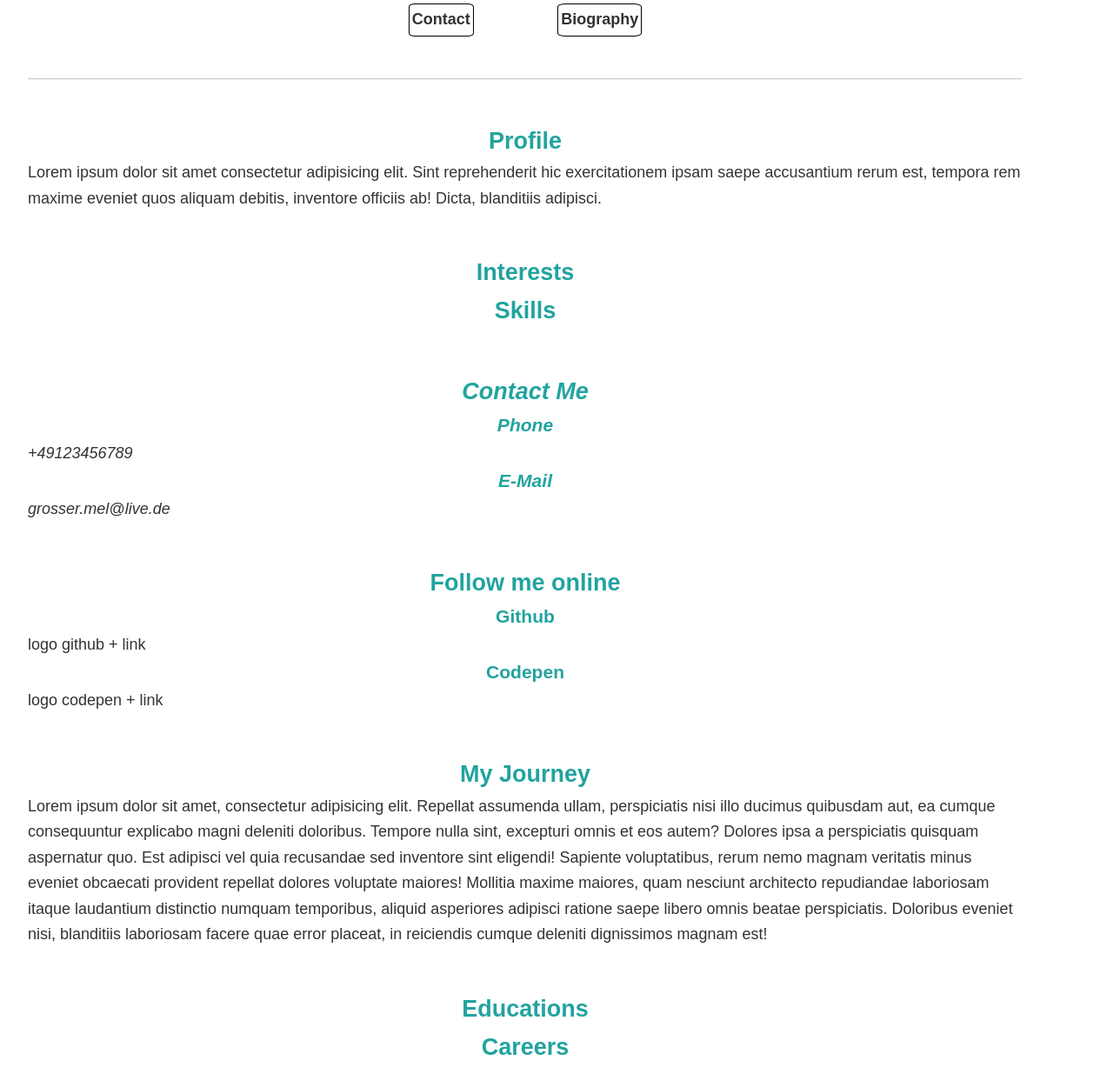
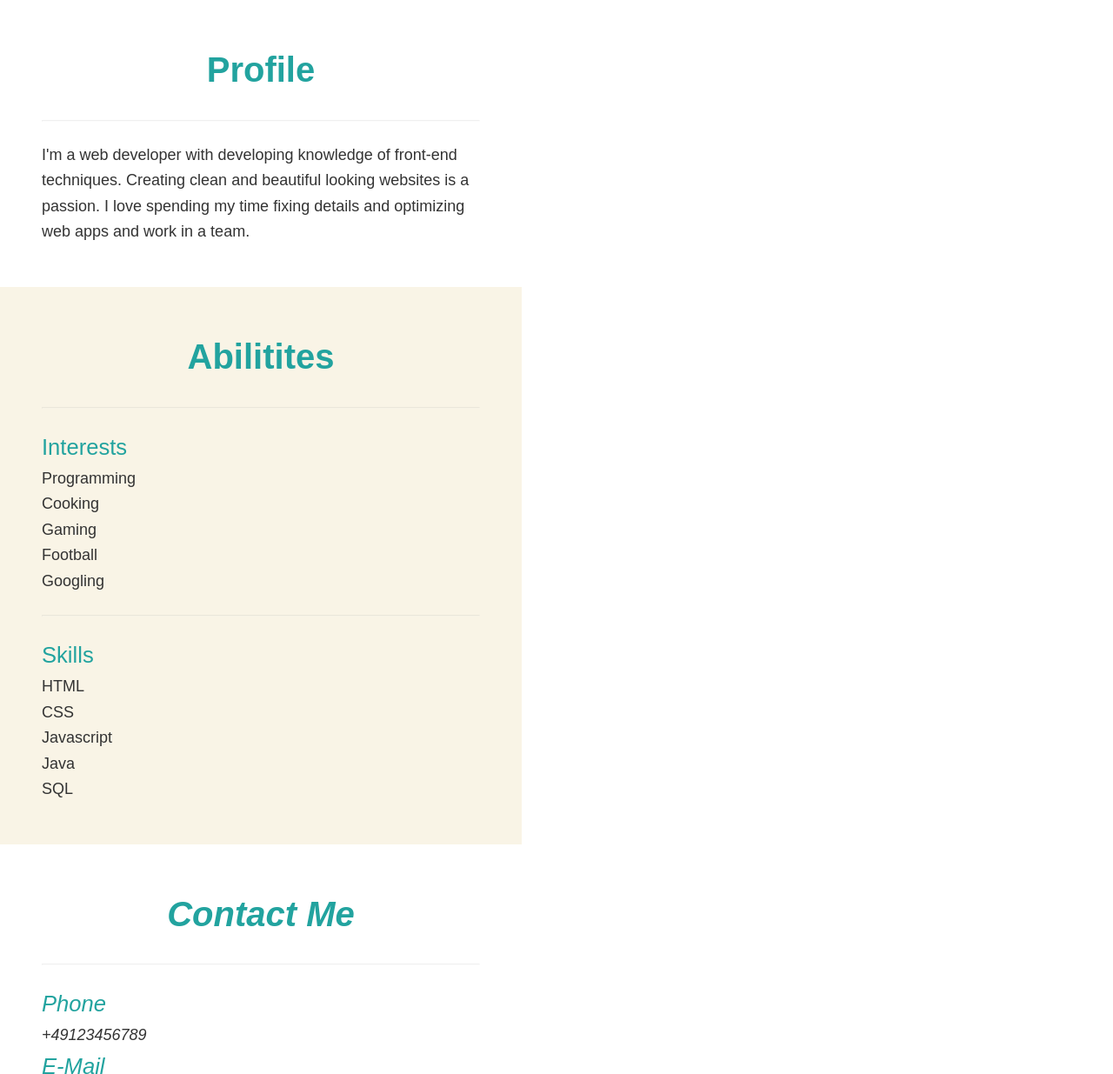
Before and after one commit to MelGGit/personal-website, a plain HTML site: page index.html in a window 1280 px wide. Shown: the part 684-1919 px from the top of the page at 87% size. Drawn offline with Linux system fonts and the light colour scheme.

Commit message:
Overall advance and next safepoint

```diff
--- a/index.html
+++ b/index.html
@@ -9,8 +9,8 @@
   </head>
 
   <body>
-    <header class="page-header mg-btm">
-      <div class="main-heading-text-container bg-image mg-btm">
+    <header class="page-header">
+      <div class="main-heading-text-container bg-image">
         <div class="main-heading-text italic">
           <h4>Moin, I'm</h4>
         </div>
@@ -18,52 +18,70 @@
           <h1>Mel Grosser</h1>
         </div>
       </div>
-      <div class="container">
-        <nav class="mg-btm">
-          <a class="nav-button" href="#contact">Contact</a>
-          <a class="nav-button" href="#bio">Biography</a>
+      <div>
+        <nav class="">
+          <a class="nav-items" href="#contact">Contact</a>
+          <a class="nav-items" href="#bio">Biography</a>
         </nav>
-        <hr />
       </div>
     </header>
 
     <main class="page-main">
-      <section class="container mg-btm">
+      <section class="container">
         <h2>Profile</h2>
+        <hr class="" />
         <p>
-          Lorem ipsum dolor sit amet consectetur adipisicing elit. Sint
-          reprehenderit hic exercitationem ipsam saepe accusantium rerum est,
-          tempora rem maxime eveniet quos aliquam debitis, inventore officiis
-          ab! Dicta, blanditiis adipisci.
+          I'm a web developer with developing knowledge of front-end techniques.
+          Creating clean and beautiful looking websites is a passion. I love
+          spending my time fixing details and optimizing web apps and work in a
+          team.
         </p>
       </section>
 
-      <section class="container mg-btm">
-        <h2>Interests</h2>
-        <ul></ul>
-
-        <h2>Skills</h2>
-        <ul></ul>
+      <section class="container bg-cl-yellow">
+        <h2>Abilitites</h2>
+        <hr class="" />
+        <h3>Interests</h3>
+        <ul class="">
+          <li>Programming</li>
+          <li>Cooking</li>
+          <li>Gaming</li>
+          <li>Football</li>
+          <li>Googling</li>
+        </ul>
+        <hr class=""" />
+        <h3>Skills</h3>
+        <ul>
+          <li>HTML</li>
+          <li>CSS</li>
+          <li>Javascript</li>
+          <li>Java</li>
+          <li>SQL</li>
+        </ul>
       </section>
 
-      <address id="contact" class="container mg-btm">
+      <address id="contact" class="container">
         <h2>Contact Me</h2>
+        <hr class="" />
         <h3>Phone</h3>
         <a href="tel:+49123456789">+49123456789</a>
         <h3>E-Mail</h3>
         <a href="mailto:grosser.mel@live.de">grosser.mel@live.de</a>
       </address>
 
-      <section class="container mg-btm">
+      <section class="container bg-cl-yellow">
         <h2>Follow me online</h2>
+        <hr class="" />
         <h3>Github</h3>
         logo github + link
+        <hr class="" />
         <h3>Codepen</h3>
         logo codepen + link
       </section>
 
-      <section id="bio" class="container mg-btm">
+      <section id="bio" class="container">
         <h2>My Journey</h2>
+        <hr class="" />
         <p>
           Lorem ipsum dolor sit amet, consectetur adipisicing elit. Repellat
           assumenda ullam, perspiciatis nisi illo ducimus quibusdam aut, ea
@@ -80,9 +98,12 @@
         </p>
       </section>
 
-      <section class="container mg-btm">
-        <h2>Educations</h2>
-        <h2>Careers</h2>
+      <section class="container bg-cl-yellow">
+        <h2>Experiences</h2>
+        <hr class="" />
+        <h3>Educations</h3>
+        <hr class=""" />
+        <h3>Careers</h3>
       </section>
     </main>
 
--- a/styles.css
+++ b/styles.css
@@ -34,12 +34,21 @@ button,
 textarea {
   font-size: inherit;
 }
-
-h2,
-h3 {
+h2 {
   text-align: center;
+  font-size: 2.5rem;
   font-weight: 600;
   color: var(--headings);
+}
+
+h3 {
+  font-size: 1.6rem;
+  font-weight: 400;
+  color: var(--headings);
+}
+
+.bg-cl-yellow {
+  background: #f9f4e6;
 }
 
 .header-size {
@@ -55,7 +64,7 @@ h3 {
 }
 
 .mg-btm {
-  margin-bottom: 3rem;
+  margin-bottom: 2rem;
 }
 
 .main-heading-text-container {
@@ -63,7 +72,7 @@ h3 {
   width: 100%;
   display: flex;
   flex-direction: column;
-  justify-content: center;
+  justify-content: end;
   align-items: center;
 }
 
@@ -71,11 +80,11 @@ h3 {
   text-align: left;
   height: auto;
   width: 100%;
-  color: white;
+  color: #f9f4e6;
 }
 
 .bg-image {
-  background-image: url(./images/E75A6538-5676-4291-BADD-D4E362331170.jpeg);
+  background-image: url(./images/me.jpg);
   background-repeat: no-repeat;
   background-attachment: fixed;
   background-position: center;
@@ -83,27 +92,35 @@ h3 {
 }
 
 .container {
-  padding: 0 2rem;
-  max-width: 1208px;
+  padding: 3rem 3rem;
+  max-width: 600px;
 }
 
 hr {
   overflow: hidden;
-  opacity: 50%;
+  opacity: 15%;
+  margin: 1.5rem 0;
 }
 
-.nav-button {
-  border: 1px solid black;
+.nav-items {
+  text-align: center;
+  color: var(--primary);
   border-radius: 10%;
-  padding: 0.2rem;
+  padding: 0.4rem;
   font-weight: 600;
 }
 nav {
+  border: 1px solid var(--black);
+  border-radius: 0.5rem;
   display: flex;
-  justify-content: center;
-  gap: 6rem;
+  justify-content: space-evenly;
+  gap: 1rem;
 }
 nav a:hover {
   color: grey;
   transition: ease-in;
 }
+
+ul {
+  list-style: none;
+}
```
Also changed, not shown: images/codepen.png (added), images/github.jpg (added), images/me.jpg (added).
